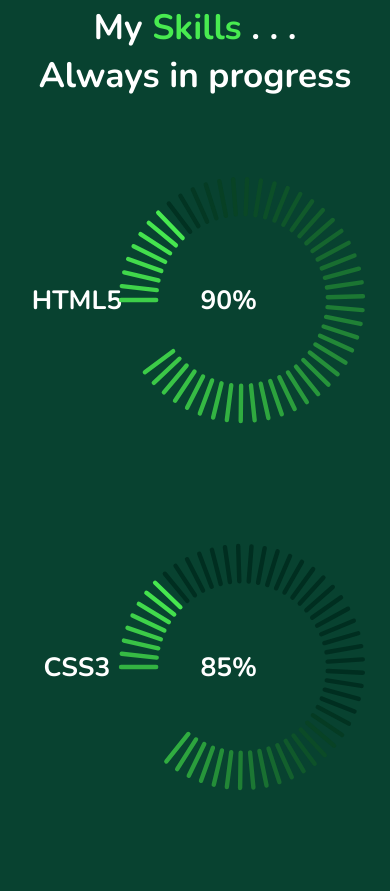
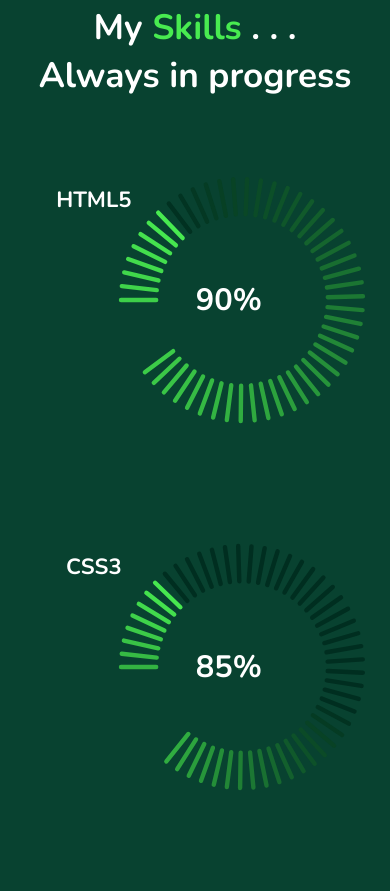
Before and after one commit to BraianGomes/New-Profile, a plain HTML site: page index.html in a window 390 px wide. Shown: the part 3033-3924 px from the top of the page. Drawn offline with nearby package versions, Linux system fonts and the light colour scheme.

Commit message:
Update mobilestyle.css

```diff
--- a/css/mobilestyle.css
+++ b/css/mobilestyle.css
@@ -436,7 +436,7 @@ span{
 
 .perc{
     display: flex;
-    justify-content: space-around;
+    justify-content: center;
     align-items: center;
     position: relative;
     width: 100%;
@@ -444,19 +444,21 @@ span{
 
 .perc > h3{
     position: absolute;
-    font-size: 3em;
+    font-size: 2.5em;
     transform: translate(-50%, -50%);
-    top: 50%;
-    left: 15%;
+    top: -100px;
+    left: 20%;
 }
 
 .perc > h5{
     position: absolute;
-    font-size: 3em;
+    font-size: 3.5em;
     transform: translate(-50%, -50%);
     top: 50%;
     left: 60%;
 }
+
+
 
 #html > span{
     background-color: var(--bgcolor);
```
